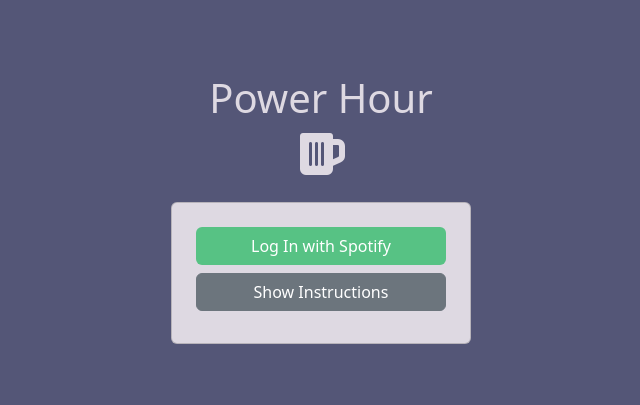
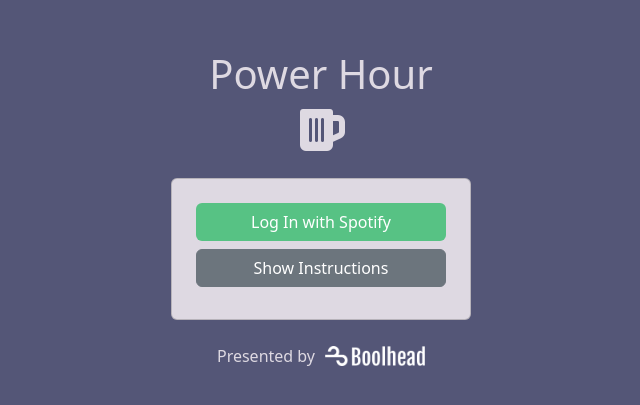
Before and after one commit to andyboulle/power-hour, a React (Vite) app: page / in a window 1280 px wide. Shown: the part 191-596 px from the top of the page, without its empty margins (319-959 px from the left). Built offline with nearby package versions, Linux system fonts and the light colour scheme.

Commit message:
added personal logo

```diff
--- a/src/components/HomePage.jsx
+++ b/src/components/HomePage.jsx
@@ -80,6 +80,11 @@ export function HomePage() {
                     </p>
                 }
             </div>
+            <br />
+            <div className="d-flex align-items-center">
+                <p className="mb-0">Presented by</p>
+                <img src="/white_boolhead_logo.png" alt="Logo" style={{ width: '100px', height: 'auto', marginLeft: '10px' }} />
+            </div>
         </div>
     )
 }
```
Also changed, not shown: public/white_boolhead_logo.png (added).
